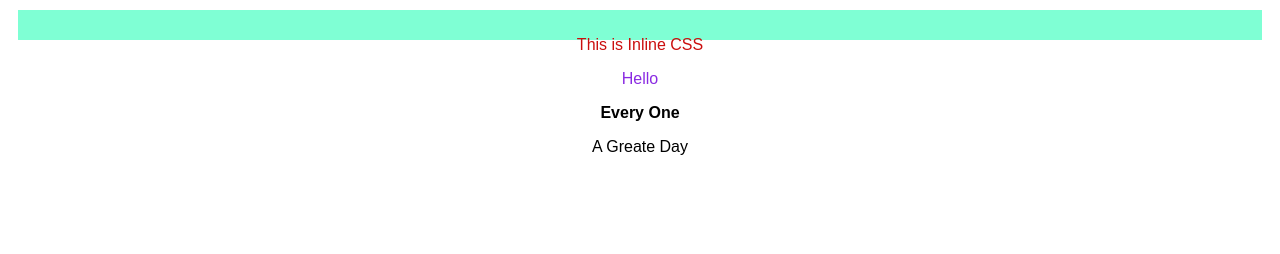
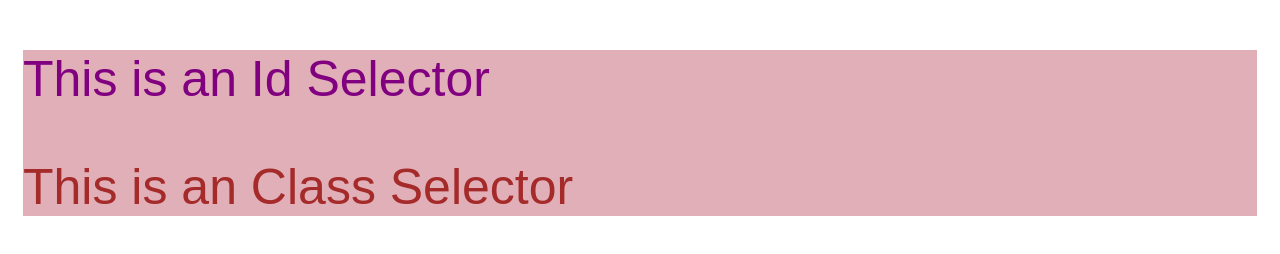
Before and after one commit to sanika13125/Assgnment123, a plain HTML site: page index.html in a window 1280 px wide. Drawn offline with Linux system fonts and the light colour scheme.

Commit message:
Add files via upload

```diff
--- a/index.html
+++ b/index.html
@@ -8,11 +8,9 @@
 </head>
 <body>
     <div class="container">
-        <p style="color: rgb(203, 14, 14);">This is Inline CSS</p>
-        <p style="color: blueviolet;">Hello</p>
-        <p style="color: blueviolet;"></p><b>Every One</b></p>
-        <p style="color: blueviolet;"></p> A Greate Day</p>
+        <p style="color:purple;">This is an Id Selector</p>
+        <p style="color: brown;">This is an Class Selector</p>
+
     </div>
-
 </body>
 </html>
--- a/style.css
+++ b/style.css
@@ -1,9 +1,11 @@
 
-.container{
-    text-align: center;
+.container {
+    background-color:rgb(225, 175, 184);
+    padding: 0;
     font-family: Arial, sans-serif;
-    background-color: aquamarine;
-    margin: 10px;
-    padding: 10px;
-    height: 10px;
+    margin: 0px;
+    margin: 15px;
+    font-size: 50px;
+    border-color: black;
+    border-width: 2px;
 }
```
